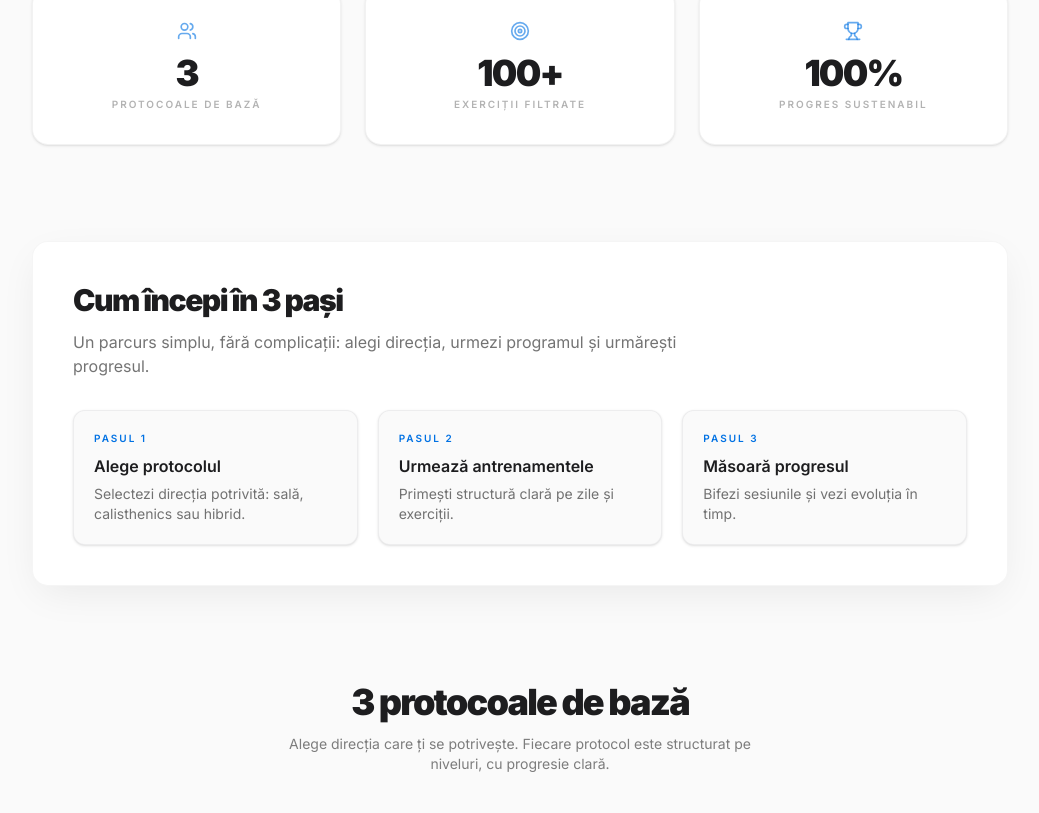
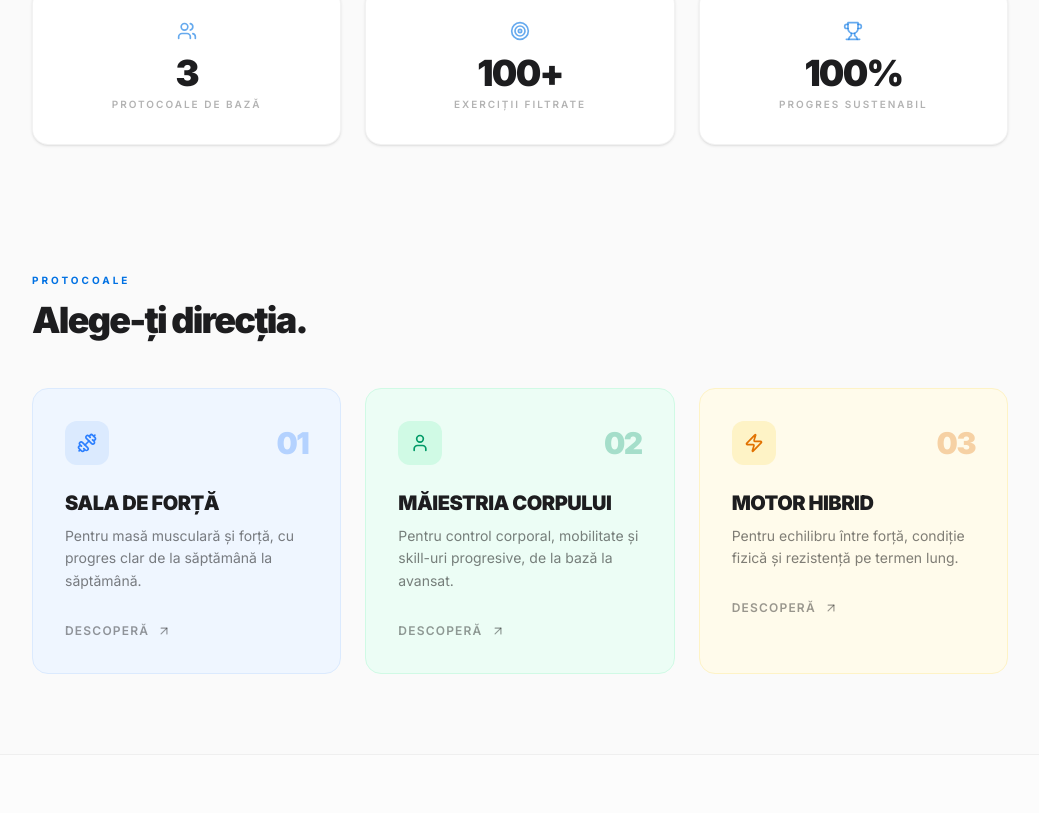
Before and after one commit to zackinswag/beSt, a React (Vite) app in the folder equinox-fitness/: page / in a window 1280 px wide. Shown: the part 912-1725 px from the top of the page, without its empty margins (120-1159 px from the left). Built offline with nearby package versions, Linux system fonts and the light colour scheme; no server answers; a web font is replaced by a local one.

Commit message:
refactor: simplify homepage - remove redundant 3-steps section, add breathing room

```diff
--- a/equinox-fitness/src/pages/Home.jsx
+++ b/equinox-fitness/src/pages/Home.jsx
@@ -91,34 +91,11 @@ export const Home = () => {
         </div>
       </section>
 
-      {/* CUM FUNCȚIONEAZĂ */}
-      <section className="max-w-5xl mx-auto px-6 py-8 md:py-12">
-        <div className="apple-card p-8 md:p-10 card-animate">
-          <h3 className="text-2xl md:text-3xl font-black tracking-tighter mb-3">Cum începi în 3 pași</h3>
-          <p className="text-sm md:text-base text-black/55 mb-8 max-w-2xl">
-            Un parcurs simplu, fără complicații: alegi direcția, urmezi programul și urmărești progresul.
-          </p>
-          <div className="grid grid-cols-1 md:grid-cols-3 gap-4 md:gap-5">
-            {[
-              { step: 'Pasul 1', title: 'Alege protocolul', desc: 'Selectezi direcția potrivită: sală, calisthenics sau hibrid.' },
-              { step: 'Pasul 2', title: 'Urmează antrenamentele', desc: 'Primești structură clară pe zile și exerciții.' },
-              { step: 'Pasul 3', title: 'Măsoară progresul', desc: 'Bifezi sesiunile și vezi evoluția în timp.' }
-            ].map((item) => (
-              <div key={item.step} className="rounded-xl bg-zinc-50 border border-zinc-200/60 p-5 shadow-sm">
-                <p className="text-[10px] uppercase tracking-[0.2em] font-semibold text-apple-blue mb-2">{item.step}</p>
-                <p className="font-semibold mb-1.5">{item.title}</p>
-                <p className="text-sm text-black/55">{item.desc}</p>
-              </div>
-            ))}
-          </div>
-        </div>
-      </section>
-
       {/* PROTOCOALE */}
-      <section className="max-w-5xl mx-auto px-6 py-10 md:py-12">
-        <div className="text-center mb-10">
-          <h2 className="text-3xl md:text-4xl font-black tracking-tighter mb-3">3 protocoale de bază</h2>
-          <p className="text-black/50 text-sm max-w-lg mx-auto">Alege direcția care ți se potrivește. Fiecare protocol este structurat pe niveluri, cu progresie clară.</p>
+      <section className="max-w-5xl mx-auto px-6 py-16 md:py-20">
+        <div className="mb-12">
+          <p className="text-[10px] font-bold uppercase tracking-[0.3em] text-apple-blue mb-3">Protocoale</p>
+          <h2 className="text-3xl md:text-4xl font-black tracking-tighter">Alege-ți direcția.</h2>
         </div>
 
         <div className="grid grid-cols-1 md:grid-cols-3 gap-6">
```
